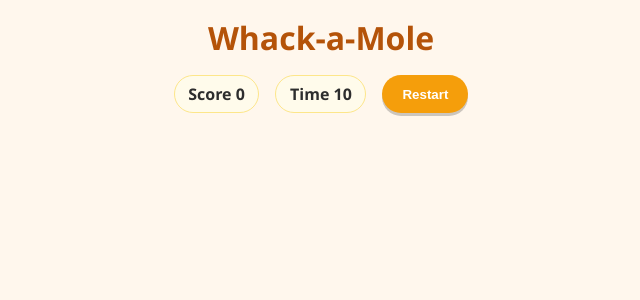
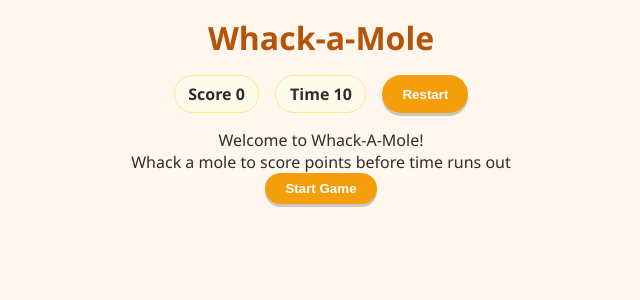
Before and after one commit to brixtongrey/whack-a-mole, a React (Vite) app: page / in a window 1280 px wide. Shown: the top 300 px of the page, without its empty margins (319-959 px from the left). Built offline with nearby package versions, Linux system fonts and the light colour scheme.

Commit message:
feat: created Welcome function

```diff
--- a/src/App.jsx
+++ b/src/App.jsx
@@ -1,6 +1,7 @@
 import { useContext } from "react";
 import GameContext from "./game/GameContext";
 import ScorePanel from "./components/ScorePanel";
+import Welcome from "./components/Welcome";
 
 function App() {
 
@@ -9,6 +10,7 @@ function App() {
   <h1>Whack-a-Mole</h1>
   <>
   <ScorePanel/>
+  <Welcome/>
   </>
   </>
   );
--- a/src/components/HoleField.jsx
+++ b/src/components/HoleField.jsx
@@ -1,3 +1,4 @@
+
 function HoleField() {
     return <h1>Hole Field</h1>
 }
--- a/src/components/ScorePanel.jsx
+++ b/src/components/ScorePanel.jsx
@@ -2,8 +2,7 @@ import { useContext } from "react";
 import GameContext from "../game/GameContext";
 
 function ScorePanel() {
-
-    const { score, time } = useContext(GameContext);
+  const { score, time, stop } = useContext(GameContext);
 
   return (
     <>
@@ -14,7 +13,9 @@ function ScorePanel() {
         <div className="chip">
           Time <strong>{time}</strong>
         </div>
-        <button className="btn btn-secondary">Restart</button>
+        <button onClick={stop} className="btn btn-secondary">
+          Restart
+        </button>
       </div>
     </>
   );
--- a/src/components/Welcome.jsx
+++ b/src/components/Welcome.jsx
@@ -1,5 +1,19 @@
+import { useContext } from "react";
+import GameContext from "../game/GameContext";
+
 function Welcome() {
-    return <h1>Welcome</h1>
+
+    const { start } = useContext(GameContext);
+
+    return (
+        <>
+        <section className="welcome">
+        <p>Welcome to Whack-A-Mole!</p>
+        <p>Whack a mole to score points before time runs out</p>
+        <button onClick={start}>Start Game</button>
+        </section>
+        </>
+    );
 }
 
 export default Welcome;
```
Lines whose indentation alone changed are shown as unchanged.
